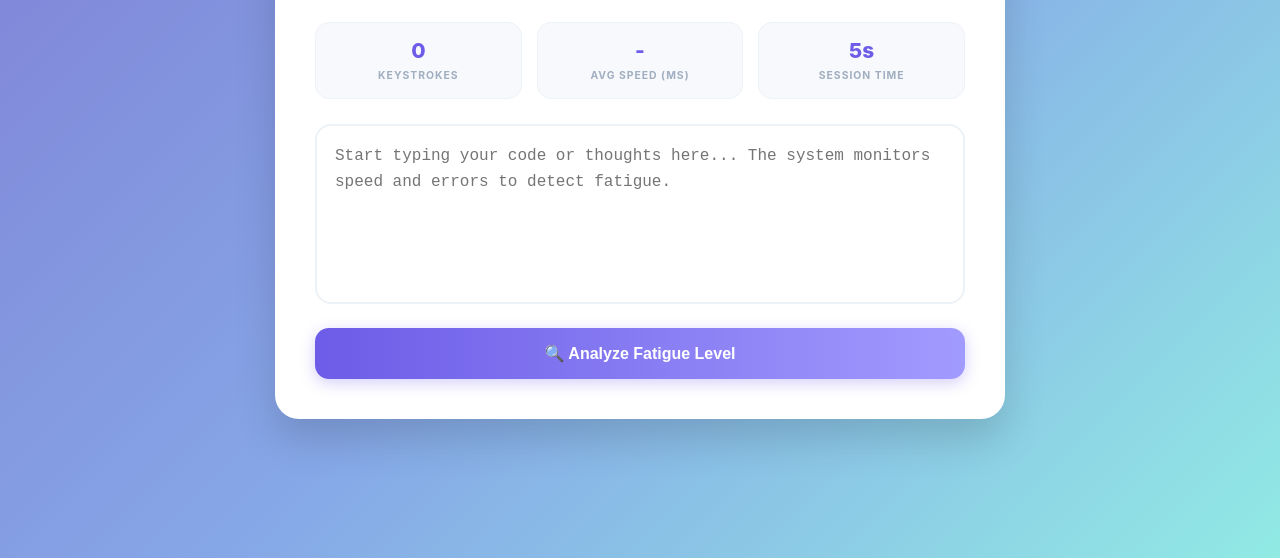
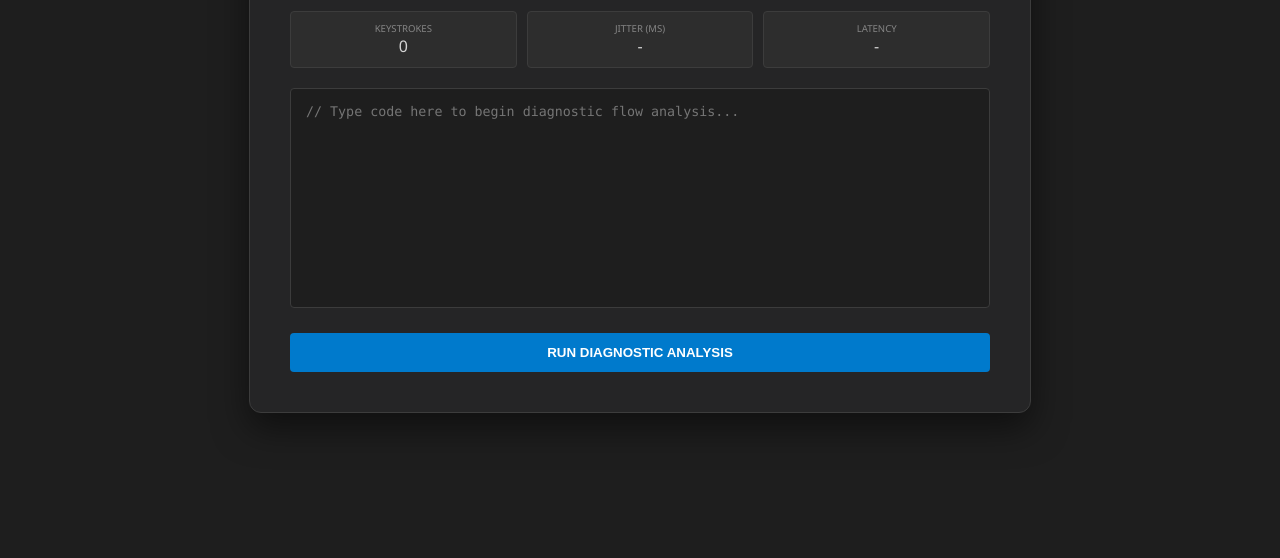
Before and after one commit to athiraprasad09/fatigue-detector, a plain HTML site: page templates/index.html in a window 1280 px wide. Shown: the part 242-800 px from the top of the page. Drawn offline with Linux system fonts and the light colour scheme.

Commit message:
Update index.html

```diff
--- a/templates/index.html
+++ b/templates/index.html
@@ -3,153 +3,108 @@
 <head>
     <meta charset="UTF-8">
     <meta name="viewport" content="width=device-width, initial-scale=1.0">
-    <title>Cognitive Fatigue Detector | Engineer Edition</title>
+    <title>Engineer Fatigue Monitor</title>
     <style>
-        :root { --purple: #6c5ce7; --bg: #7f7fd5; --text-main: #2d3436; }
+        :root { --accent: #007acc; --danger: #f44336; --success: #4caf50; --bg: #1e1e1e; }
         body {
-            font-family: 'Inter', system-ui, -apple-system, sans-serif;
-            background: linear-gradient(135deg, var(--bg), #86a8e7, #91eae4);
-            height: 100vh; margin: 0; display: flex; justify-content: center; align-items: center;
+            font-family: 'Segoe UI', monospace; background-color: var(--bg); color: #d4d4d4;
+            display: flex; justify-content: center; align-items: center; min-height: 100vh; margin: 0;
         }
-        .card {
-            background: white; padding: 2.5rem; border-radius: 24px;
-            box-shadow: 0 20px 40px rgba(0,0,0,0.15); width: 95%; max-width: 650px;
+        .container {
+            background: #252526; padding: 2.5rem; border-radius: 12px; border: 1px solid #3c3c3c;
+            box-shadow: 0 15px 35px rgba(0,0,0,0.5); width: 90%; max-width: 700px;
         }
-        .header { display: flex; align-items: center; gap: 12px; margin-bottom: 5px; }
-        h1 { margin: 0; font-size: 1.8rem; color: var(--text-main); letter-spacing: -0.5px; }
-        .sub-status { color: #00b894; font-size: 0.85rem; margin-bottom: 25px; display: flex; align-items: center; gap: 6px; font-weight: 500; }
-        .dot { height: 8px; width: 8px; background-color: #00b894; border-radius: 50%; display: inline-block; animation: blink 1.5s infinite; }
-        @keyframes blink { 0% { opacity: 1; } 50% { opacity: 0.4; } 100% { opacity: 1; } }
-
-        .stats-grid { display: grid; grid-template-columns: repeat(3, 1fr); gap: 15px; margin-bottom: 25px; }
-        .stat-box { background: #f8f9fc; padding: 15px; border-radius: 14px; border: 1px solid #edf2f7; text-align: center; transition: 0.3s; }
-        .stat-val { display: block; font-size: 1.3rem; font-weight: 800; color: var(--purple); }
-        .stat-label { font-size: 0.65rem; text-transform: uppercase; color: #a0aec0; letter-spacing: 1px; font-weight: 700; margin-top: 4px; }
+        .header { border-bottom: 1px solid #3c3c3c; padding-bottom: 15px; margin-bottom: 20px; text-align: left; }
+        h1 { margin: 0; color: var(--accent); font-size: 1.4rem; display: flex; align-items: center; gap: 10px; }
+        .stats-bar { display: flex; justify-content: space-between; margin-bottom: 20px; gap: 10px; }
+        .stat-item { background: #2d2d2d; padding: 10px 15px; border-radius: 4px; flex: 1; text-align: center; border: 1px solid #3c3c3c; }
+        .stat-label { font-size: 0.6rem; color: #858585; text-transform: uppercase; display: block; }
+        .stat-value { font-size: 1.1rem; font-weight: bold; color: #9cdcfe; }
 
         textarea {
-            width: 100%; height: 180px; border: 2px solid #edf2f7; border-radius: 16px;
-            padding: 18px; font-size: 1rem; resize: none; box-sizing: border-box;
-            transition: all 0.3s ease; font-family: 'Fira Code', monospace; line-height: 1.6;
+            width: 100%; height: 220px; background: #1e1e1e; color: #ce9178; border: 1px solid #3c3c3c;
+            border-radius: 4px; padding: 15px; font-family: 'Consolas', monospace; resize: none; box-sizing: border-box;
         }
-        textarea:focus { outline: none; border-color: var(--purple); box-shadow: 0 0 0 4px rgba(108, 92, 231, 0.1); }
+        textarea:focus { outline: 1px solid var(--accent); border-color: var(--accent); }
 
         .btn {
-            background: linear-gradient(90deg, #6c5ce7, #a29bfe); color: white; border: none;
-            padding: 16px; border-radius: 14px; width: 100%; font-size: 1rem; font-weight: 700;
-            cursor: pointer; margin-top: 20px; transition: 0.3s; box-shadow: 0 4px 15px rgba(108, 92, 231, 0.3);
+            background: var(--accent); color: white; border: none; padding: 12px; width: 100%;
+            margin-top: 20px; cursor: pointer; font-weight: bold; border-radius: 4px; transition: 0.2s;
         }
-        .btn:hover { transform: translateY(-2px); box-shadow: 0 6px 20px rgba(108, 92, 231, 0.4); }
+        .btn:hover { background: #005a9e; }
 
-        #result-container { margin-top: 25px; padding: 20px; border-radius: 14px; display: none; text-align: center; }
-        .status-title { font-size: 1.4rem; margin-bottom: 8px; }
-        .suggestion-text { font-size: 0.95rem; color: #4a5568; line-height: 1.5; }
+        #output-card { margin-top: 20px; padding: 15px; border-radius: 4px; display: none; background: #2d2d2d; border-left: 4px solid var(--accent); }
+        .status-text { font-size: 1.2rem; font-weight: bold; color: #fff; margin-bottom: 5px; }
+        .suggestion-text { color: #b5cea8; font-size: 0.9rem; }
     </style>
 </head>
 <body>
 
-    <div class="card">
+    <div class="container">
         <div class="header">
-            <span style="font-size: 2rem;">🧠</span>
-            <h1>Cognitive Fatigue Detector</h1>
-        </div>
-        <div class="sub-status"><span class="dot"></span> Real-time typing pattern analysis</div>
-
-        <!-- Dashboard Stats -->
-        <div class="stats-grid">
-            <div class="stat-box">
-                <span class="stat-val" id="keystrokes">0</span>
-                <span class="stat-label">Keystrokes</span>
-            </div>
-            <div class="stat-box">
-                <span class="stat-val" id="avg-speed">-</span>
-                <span class="stat-label">Avg Speed (ms)</span>
-            </div>
-            <div class="stat-box">
-                <span class="stat-val" id="timer">0s</span>
-                <span class="stat-label">Session Time</span>
-            </div>
+            <h1><span>{ }</span> Cognitive_Fatigue_Monitor.v1</h1>
         </div>
 
-        <textarea id="typingArea" placeholder="Start typing your code or thoughts here... The system monitors speed and errors to detect fatigue."></textarea>
+        <div class="stats-bar">
+            <div class="stat-item"><span class="stat-label">Keystrokes</span><span id="keys">0</span></div>
+            <div class="stat-item"><span class="stat-label">Jitter (ms)</span><span id="jitter">-</span></div>
+            <div class="stat-item"><span class="stat-label">Latency</span><span id="latency">-</span></div>
+        </div>
 
-        <button class="btn" onclick="analyzeFatigue()">🔍 Analyze Fatigue Level</button>
+        <textarea id="editor" placeholder="// Type code here to begin diagnostic flow analysis..."></textarea>
 
-        <div id="result-container">
-            <div id="status-display" class="status-title"></div>
-            <div id="suggestion-display" class="suggestion-text"></div>
+        <button class="btn" onclick="runDiagnostic()">RUN DIAGNOSTIC ANALYSIS</button>
+
+        <div id="output-card">
+            <div id="status-title" class="status-text"></div>
+            <div id="suggestion-body" class="suggestion-text"></div>
         </div>
     </div>
 
     <script>
-        let lastKeyTime;
         let intervals = [];
-        let backspaceCount = 0;
-        let startTime = Date.now();
-        let keystrokeCount = 0;
+        let lastTime;
+        let backspaces = 0;
 
-        // Session Timer
-        setInterval(() => {
-            const seconds = Math.floor((Date.now() - startTime) / 1000);
-            document.getElementById('timer').innerText = seconds + "s";
-        }, 1000);
+        const editor = document.getElementById('editor');
+        editor.addEventListener('keydown', (e) => {
+            const now = Date.now();
+            if (e.key === 'Backspace') backspaces++;
 
-        const area = document.getElementById('typingArea');
-        area.addEventListener('keydown', (e) => {
-            const now = Date.now();
-            keystrokeCount++;
-            document.getElementById('keystrokes').innerText = keystrokeCount;
-
-            if (e.key === 'Backspace') {
-                backspaceCount++;
-            }
-
-            if (lastKeyTime) {
-                const interval = now - lastKeyTime;
-                // Ignore long pauses (over 2 seconds) to keep data clean
-                if (interval < 2000) {
-                    intervals.push(interval);
-                    const avg = Math.round(intervals.reduce((a, b) => a + b) / intervals.length);
-                    document.getElementById('avg-speed').innerText = avg;
+            if (lastTime) {
+                const diff = now - lastTime;
+                if (diff < 2000) {
+                    intervals.push(diff);
+                    document.getElementById('keys').innerText = intervals.length;
+                    document.getElementById('latency').innerText = diff + "ms";
                 }
             }
-            lastKeyTime = now;
+            lastTime = now;
         });
 
-        async function analyzeFatigue() {
-            if (intervals.length < 10) {
-                alert("Please type a bit more (at least 10 keystrokes) for an accurate reading!");
-                return;
-            }
+        async function runDiagnostic() {
+            if (intervals.length < 5) return alert("Insufficient data strings.");
 
             const res = await fetch('/analyze', {
                 method: 'POST',
                 headers: { 'Content-Type': 'application/json' },
                 body: JSON.stringify({
                     intervals: intervals,
-                    backspaces: backspaceCount
+                    backspaces: backspaces,
+                    text: editor.value
                 })
             });
 
             const data = await res.json();
-            const container = document.getElementById('result-container');
-            const statusDiv = document.getElementById('status-display');
-            const suggestDiv = document.getElementById('suggestion-display');
+            const card = document.getElementById('output-card');
+            card.style.display = "block";
+            document.getElementById('status-title').innerText = "REPORT: " + data.status;
+            document.getElementById('suggestion-body').innerText = "ACTION: " + data.suggestion;
 
-            container.style.display = "block";
-            statusDiv.innerText = "Status: " + data.status;
-            suggestDiv.innerText = "💡 " + data.suggestion;
-
-            // Dynamic Styling based on status
-            if (data.status.includes("Energetic")) {
-                container.style.background = "#f0fff4";
-                statusDiv.style.color = "#38a169";
-            } else if (data.status.includes("Stressed")) {
-                container.style.background = "#fff5f5";
-                statusDiv.style.color = "#e53e3e";
-            } else {
-                container.style.background = "#fffaf0";
-                statusDiv.style.color = "#dd6b20";
-            }
+            // Color Coding for Teacher Impression
+            if (data.status.includes("CRITICAL")) card.style.borderLeftColor = "#f44336";
+            else if (data.status.includes("OPTIMAL")) card.style.borderLeftColor = "#4caf50";
+            else if (data.status.includes("ERROR")) card.style.borderLeftColor = "#ff9800";
         }
     </script>
 </body>
```
